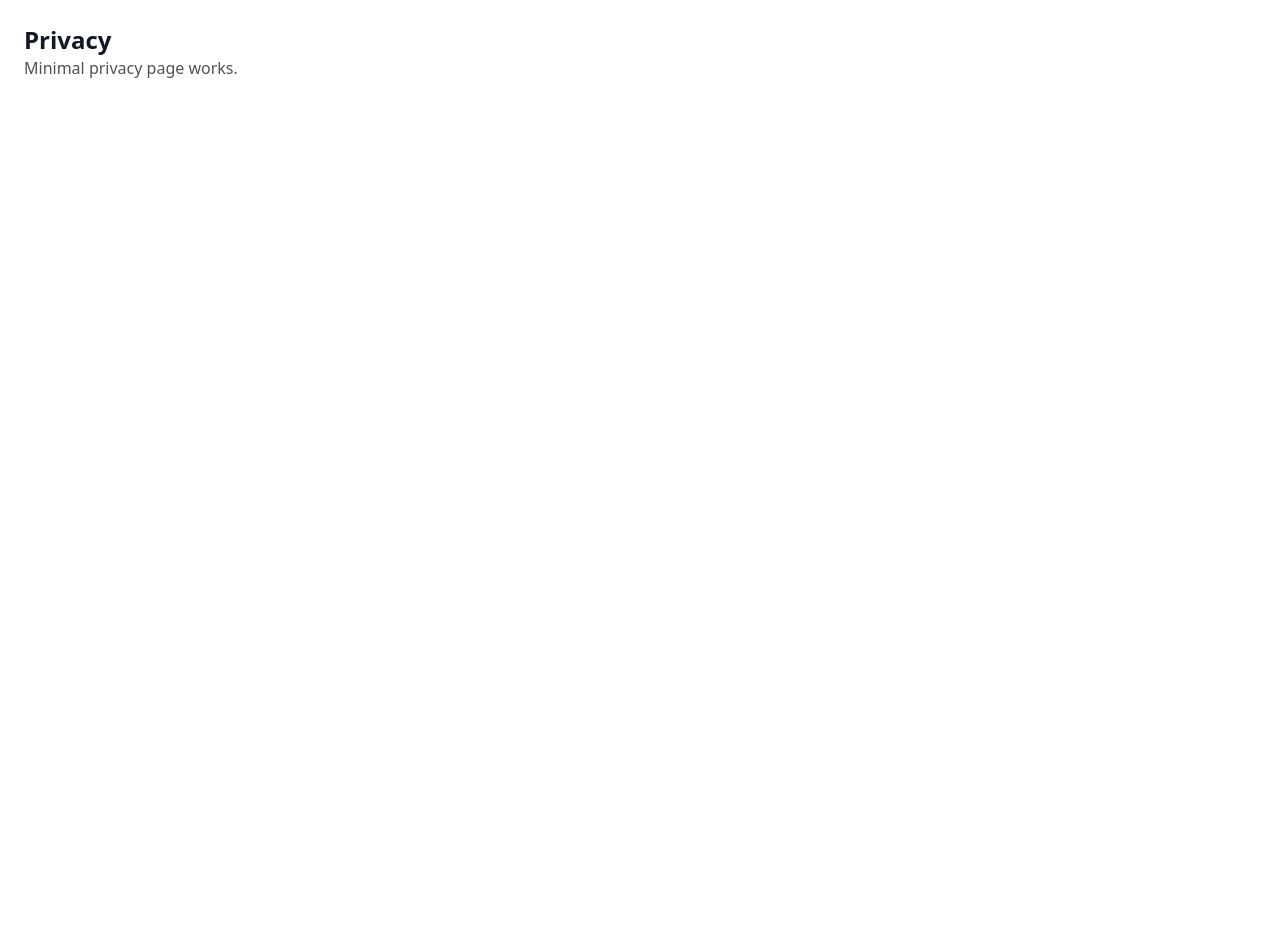
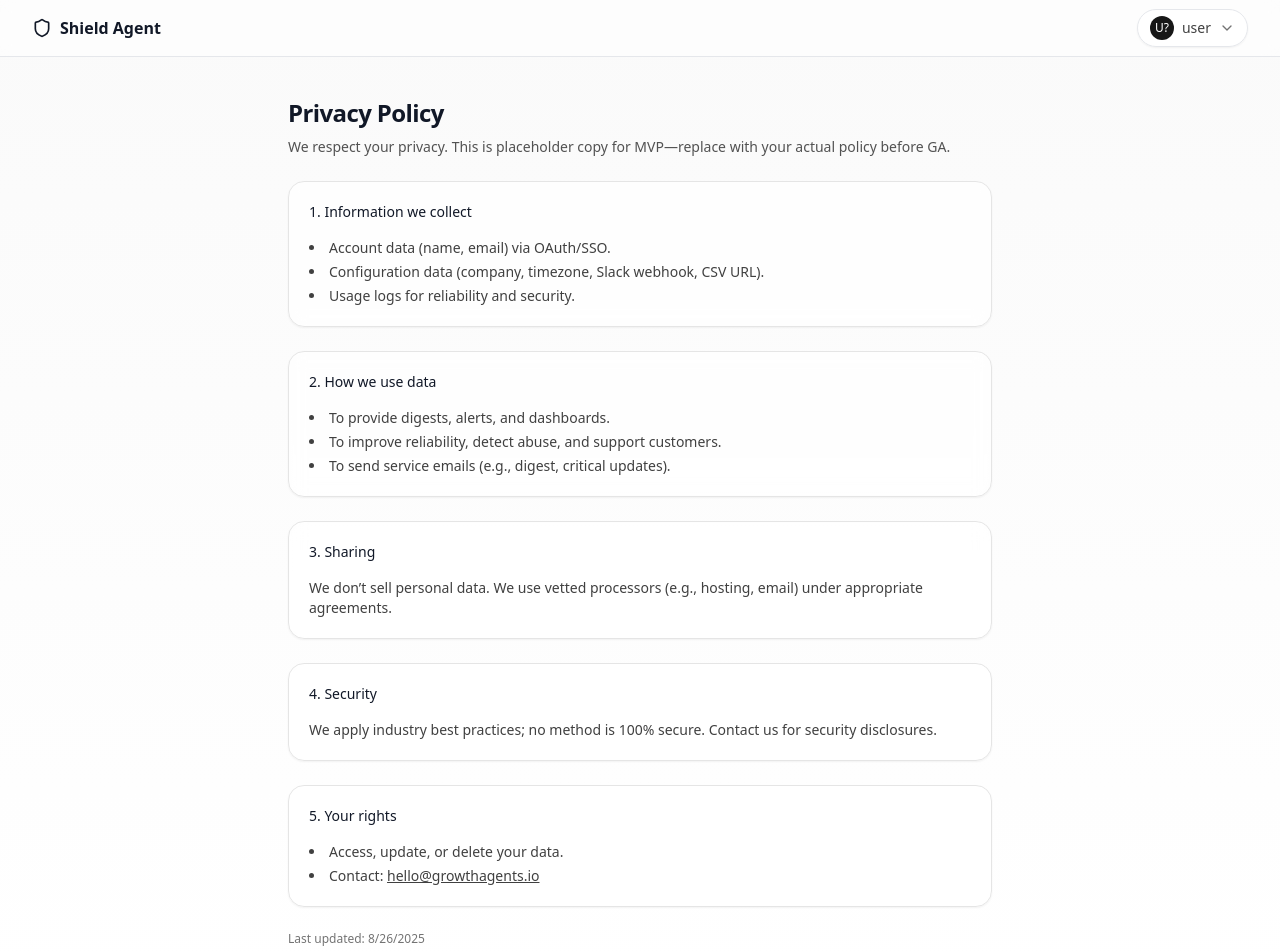
Before and after one commit to ragshubham/growth-agents, a Next.js app: page /legal/privacy in a window 1280 px wide. Shown: the top 952 px of the page. Before the commit the page ends 800 px from the top, so only its background shows below. Built offline with nearby package versions, Linux system fonts and the light colour scheme.

Commit message:
style: legal pages match dashboard theme

```diff
--- a/app/legal/privacy/page.tsx
+++ b/app/legal/privacy/page.tsx
@@ -1,10 +1,63 @@
 import React from 'react';
+import Topbar from '@/components/Topbar';
 
 export default function PrivacyPage(): JSX.Element {
   return (
-    <main className="p-6">
-      <h1 className="text-2xl font-semibold">Privacy</h1>
-      <p className="text-neutral-600">Minimal privacy page works.</p>
+    <main className="min-h-screen bg-gradient-to-b from-neutral-50 to-white">
+      <Topbar email={undefined} />
+
+      <div className="mx-auto max-w-3xl px-4 sm:px-6 lg:px-8 py-10 space-y-6">
+        <header className="space-y-2">
+          <h1 className="text-2xl font-semibold tracking-tight">Privacy Policy</h1>
+          <p className="text-sm text-neutral-600">
+            We respect your privacy. This is placeholder copy for MVP—replace with your actual policy before GA.
+          </p>
+        </header>
+
+        <section className="rounded-2xl border border-neutral-200 bg-white/70 p-5 shadow-sm backdrop-blur space-y-4">
+          <h2 className="text-sm font-medium">1. Information we collect</h2>
+          <ul className="text-sm text-neutral-700 list-disc list-inside space-y-1">
+            <li>Account data (name, email) via OAuth/SSO.</li>
+            <li>Configuration data (company, timezone, Slack webhook, CSV URL).</li>
+            <li>Usage logs for reliability and security.</li>
+          </ul>
+        </section>
+
+        <section className="rounded-2xl border border-neutral-200 bg-white/70 p-5 shadow-sm backdrop-blur space-y-4">
+          <h2 className="text-sm font-medium">2. How we use data</h2>
+          <ul className="text-sm text-neutral-700 list-disc list-inside space-y-1">
+            <li>To provide digests, alerts, and dashboards.</li>
+            <li>To improve reliability, detect abuse, and support customers.</li>
+            <li>To send service emails (e.g., digest, critical updates).</li>
+          </ul>
+        </section>
+
+        <section className="rounded-2xl border border-neutral-200 bg-white/70 p-5 shadow-sm backdrop-blur space-y-4">
+          <h2 className="text-sm font-medium">3. Sharing</h2>
+          <p className="text-sm text-neutral-700">
+            We don’t sell personal data. We use vetted processors (e.g., hosting, email) under appropriate agreements.
+          </p>
+        </section>
+
+        <section className="rounded-2xl border border-neutral-200 bg-white/70 p-5 shadow-sm backdrop-blur space-y-4">
+          <h2 className="text-sm font-medium">4. Security</h2>
+          <p className="text-sm text-neutral-700">
+            We apply industry best practices; no method is 100% secure. Contact us for security disclosures.
+          </p>
+        </section>
+
+        <section className="rounded-2xl border border-neutral-200 bg-white/70 p-5 shadow-sm backdrop-blur space-y-4">
+          <h2 className="text-sm font-medium">5. Your rights</h2>
+          <ul className="text-sm text-neutral-700 list-disc list-inside space-y-1">
+            <li>Access, update, or delete your data.</li>
+            <li>Contact: <a className="underline" href="mailto:hello@growthagents.io">hello@growthagents.io</a></li>
+          </ul>
+        </section>
+
+        <footer className="text-xs text-neutral-500">
+          Last updated: {new Date().toLocaleDateString()}
+        </footer>
+      </div>
     </main>
   );
 }
--- a/app/legal/terms/page.tsx
+++ b/app/legal/terms/page.tsx
@@ -1,10 +1,60 @@
 import React from 'react';
+import Topbar from '@/components/Topbar';
 
 export default function TermsPage(): JSX.Element {
   return (
-    <main className="p-6">
-      <h1 className="text-2xl font-semibold">Terms</h1>
-      <p className="text-neutral-600">Minimal terms page works.</p>
+    <main className="min-h-screen bg-gradient-to-b from-neutral-50 to-white">
+      {/* keep the app’s consistent header */}
+      <Topbar email={undefined} />
+
+      <div className="mx-auto max-w-3xl px-4 sm:px-6 lg:px-8 py-10 space-y-6">
+        <header className="space-y-2">
+          <h1 className="text-2xl font-semibold tracking-tight">Terms of Service</h1>
+          <p className="text-sm text-neutral-600">
+            These terms govern your use of Growth Agents. Replace with your final legal copy before GA.
+          </p>
+        </header>
+
+        <section className="rounded-2xl border border-neutral-200 bg-white/70 p-5 shadow-sm backdrop-blur space-y-4">
+          <h2 className="text-sm font-medium">1. Acceptance of terms</h2>
+          <p className="text-sm text-neutral-700">
+            By accessing or using Growth Agents (“Service”), you agree to be bound by these Terms. If you do not agree, do not use the Service.
+          </p>
+        </section>
+
+        <section className="rounded-2xl border border-neutral-200 bg-white/70 p-5 shadow-sm backdrop-blur space-y-4">
+          <h2 className="text-sm font-medium">2. Accounts & access</h2>
+          <ul className="text-sm text-neutral-700 list-disc list-inside space-y-1">
+            <li>You’re responsible for your account and any activity under it.</li>
+            <li>You must comply with applicable laws and acceptable use.</li>
+          </ul>
+        </section>
+
+        <section className="rounded-2xl border border-neutral-200 bg-white/70 p-5 shadow-sm backdrop-blur space-y-4">
+          <h2 className="text-sm font-medium">3. Data & privacy</h2>
+          <p className="text-sm text-neutral-700">
+            We process personal data as described in our <a className="underline" href="/legal/privacy">Privacy Policy</a>.
+          </p>
+        </section>
+
+        <section className="rounded-2xl border border-neutral-200 bg-white/70 p-5 shadow-sm backdrop-blur space-y-4">
+          <h2 className="text-sm font-medium">4. Service changes</h2>
+          <p className="text-sm text-neutral-700">
+            We may modify or discontinue features with notice where reasonable.
+          </p>
+        </section>
+
+        <section className="rounded-2xl border border-neutral-200 bg-white/70 p-5 shadow-sm backdrop-blur space-y-4">
+          <h2 className="text-sm font-medium">5. Liability</h2>
+          <p className="text-sm text-neutral-700">
+            The Service is provided “as is”. To the fullest extent permitted by law, we disclaim all warranties and limit our liability.
+          </p>
+        </section>
+
+        <footer className="text-xs text-neutral-500">
+          Last updated: {new Date().toLocaleDateString()}
+        </footer>
+      </div>
     </main>
   );
 }
```
